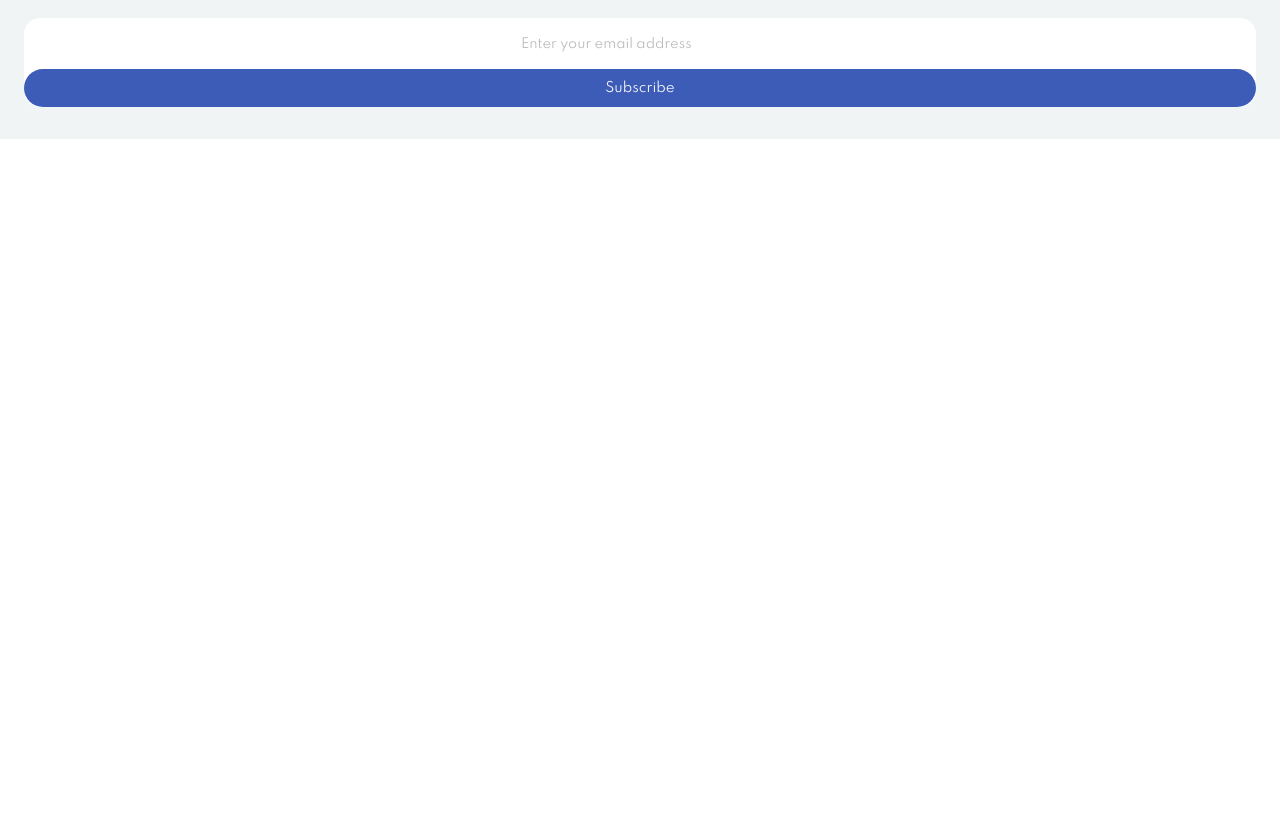
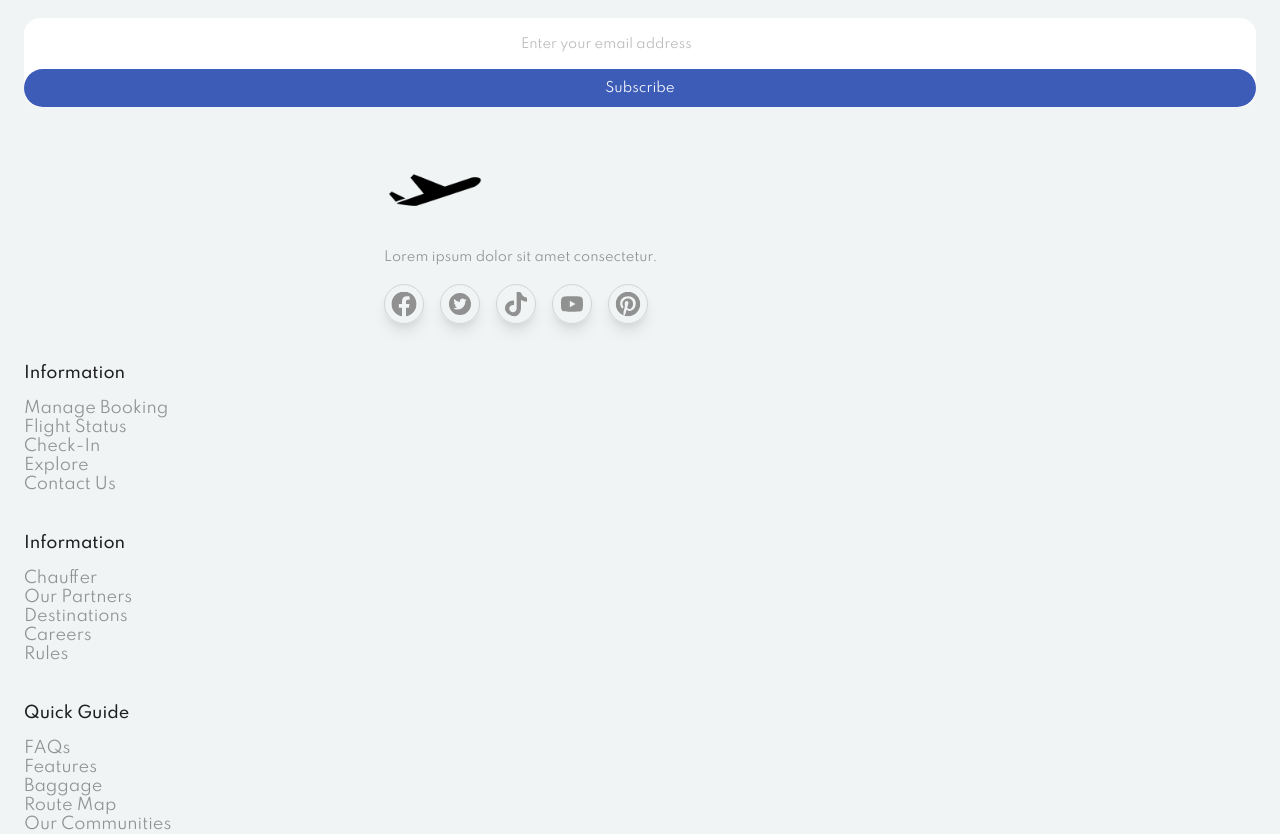
Before and after one commit to ayezabashir/ReactJS-FlightBookingLandingPage, a React (Vite) app: page / in a window 1280 px wide. Shown: the part 5880-6714 px from the top of the page. Before the commit the page ends 6019 px from the top, so only its background shows below. Built offline with nearby package versions, Linux system fonts and the light colour scheme.

Commit message:
footer component

```diff
--- a/src/App.jsx
+++ b/src/App.jsx
@@ -6,6 +6,7 @@ import Info from './components/Info/Info'
 import Lounge from './components/Lounge/Lounge'
 import Travelers from './components/Travelers/Travelers'
 import Subscribers from './components/Subscribers/Subscribers'
+import Footer from './components/Footer/Footer'
 
 function App() {
   return (
@@ -18,6 +19,7 @@ function App() {
       <Lounge />
       <Travelers />
       <Subscribers />
+      <Footer />
     </div>
   )
 }
--- a/src/components/Footer/Footer.jsx
+++ b/src/components/Footer/Footer.jsx
@@ -1,9 +1,85 @@
-import React from 'react'
+import logo from '../../assets/logo.png'
+import { BsFacebook } from 'react-icons/bs'
+import { AiFillTwitterCircle } from 'react-icons/ai'
+import { FaTiktok } from 'react-icons/fa'
+import { AiFillYoutube } from 'react-icons/ai'
+import { FaPinterest } from 'react-icons/fa'
 
 const Footer = () => {
   return (
-    <div>
-      Footer
+    <div className="footer">
+      <div className="sectionContainer container grid">
+        <div className="gridOne">
+          <div className="logoDiv">
+            <img src={logo} className="Logo" />
+          </div>
+          <p>Lorem ipsum dolor sit amet consectetur.</p>
+          <div className="socialIcon flex">
+            <BsFacebook className='icon' />
+            <AiFillTwitterCircle className='icon' />
+            <FaTiktok className='icon' />
+            <AiFillYoutube className='icon' />
+            <FaPinterest className='icon' />
+          </div>
+        </div>
+
+        <div className="footerLinks">
+          <span className="linkTitle">Information</span>
+          <li>
+            <a href="">Manage Booking</a>
+          </li>
+          <li>
+            <a href="">Flight Status</a>
+          </li>
+          <li>
+            <a href="">Check-In</a>
+          </li>
+          <li>
+            <a href="">Explore</a>
+          </li>
+          <li>
+            <a href="">Contact Us</a>
+          </li>
+        </div>
+
+        <div className="footerLinks">
+          <span className="linkTitle">Information</span>
+          <li>
+            <a href="">Chauffer</a>
+          </li>
+          <li>
+            <a href="">Our Partners</a>
+          </li>
+          <li>
+            <a href="">Destinations</a>
+          </li>
+          <li>
+            <a href="">Careers</a>
+          </li>
+          <li>
+            <a href="">Rules</a>
+          </li>
+        </div>
+
+        <div className="footerLinks">
+          <span className="linkTitle">Quick Guide</span>
+          <li>
+            <a href="">FAQs</a>
+          </li>
+          <li>
+            <a href="">Features</a>
+          </li>
+          <li>
+            <a href="">Baggage</a>
+          </li>
+          <li>
+            <a href="">Route Map</a>
+          </li>
+          <li>
+            <a href="">Our Communities</a>
+          </li>
+        </div>
+      </div>
     </div>
   )
 }
--- a/src/main.scss
+++ b/src/main.scss
@@ -600,3 +600,59 @@ h2 {
     }
   }
 }
+
+// Footer
+.footer {
+  background: $secondaryColor;
+
+  .sectionContainer {
+    gap: 2.5rem;
+    .gridOne {
+      gap: 1rem;
+      justify-content: center;
+      margin: auto;
+
+      .logoDiv {
+        .Logo {
+          width: 20%;
+        }
+      }
+      .socialIcon {
+        margin-top: 1rem;
+        gap: 1rem;
+        .icon {
+          height: 40px;
+          width: 40px;
+          border-radius: 10rem;
+          border: 1px solid $borderColor;
+          box-shadow: $boxShadow;
+          padding: 0.4rem;
+          color: $grayText;
+          &:hover {
+            background: $primaryColor;
+            color: $whiteColor;
+            transition: $transition;
+          }
+        }
+      }
+    }
+    .footerLinks {
+      display: grid;
+      .linkTitle {
+        color: $blackColor;
+        font-weight: 500;
+        display: block;
+        padding-bottom: 1rem;
+      }
+      li a {
+        display: block;
+        color: $grayText;
+        transition: $transition;
+        &:hover {
+          color: $primaryColor;
+          transform: translateX(7px);
+        }
+      }
+    }
+  }
+}
```
